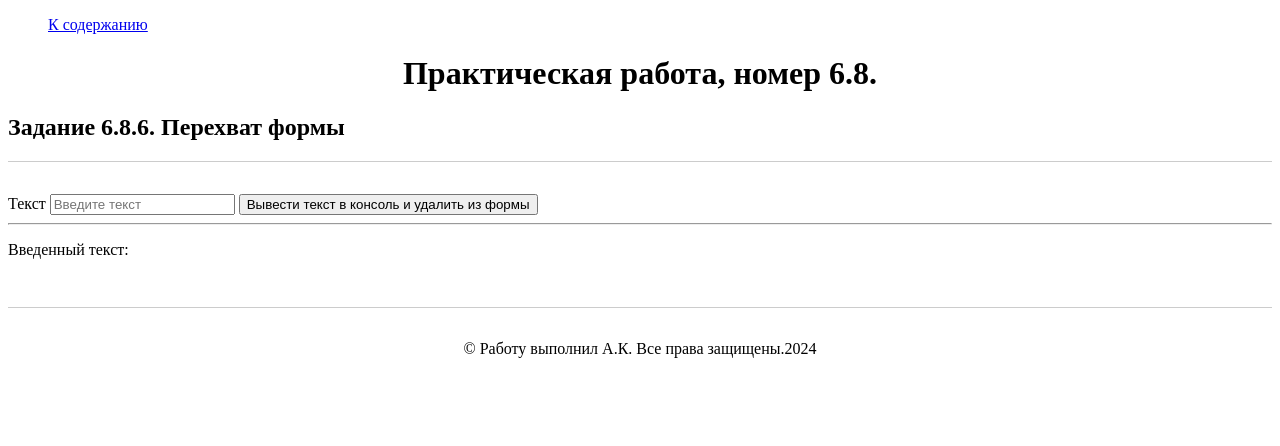
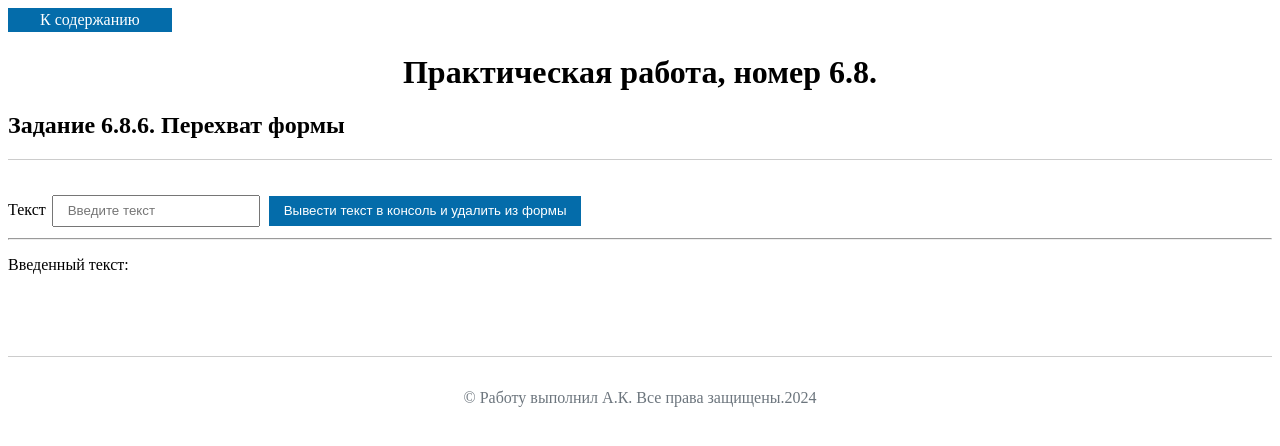
Before and after one commit to alx15do/SF_mod68, a plain HTML site: page task5/index.html in a window 1280 px wide. Drawn offline with Linux system fonts and the light colour scheme.

Commit message:
Обновлены файлы проекта

```diff
--- a/main.css
+++ b/main.css
@@ -13,6 +13,34 @@ footer {
 	text-align: center;
 	border-top: 1px solid #ccc;
 	padding: 2em;
+	color: rgb(108, 117, 125);
+	font-family: 'Times New Roman', Times, serif;
 }
 
-nav ul li {list-style-type: none;}
+nav ul {margin:0;padding:0;}
+nav ul li {list-style-type: none; background-color: #046CAA; display: inline-block;}
+nav ul li a { color:white; text-decoration:none; padding: .2em 2em;display: inline-block;}
+
+input[type=submit] {
+	background-color: #046CAA;
+	border: 1px solid #046CAA;
+	color: white;
+	padding: .5em 1em;
+	text-decoration: none;
+	margin: .2em;
+	cursor: pointer;
+}
+
+input[type=text] {
+  padding: .5em 1em;
+  text-decoration: none;
+  margin: .2em;
+}
+
+#duplicateField > span {
+	padding:1em;
+}
+
+#duplicateField > span.active {
+	background-color: #F0A71C;
+}
--- a/task5/index.html
+++ b/task5/index.html
@@ -23,7 +23,7 @@
         </form>
         <hr>
         <p>Введенный текст:</p>
-        <p id="duplicateField"></p>
+        <p id="duplicateField"><span></span></p>
     </main>
     <footer>
       &copy; Работу выполнил А.К. Все права защищены.2024
--- a/task5/script.js
+++ b/task5/script.js
@@ -7,16 +7,20 @@
 
 
 const elem = document.querySelector('#inputForm');
-const out = document.querySelector('#duplicateField');
+const out = document.querySelector('#duplicateField > span');
 const elSubm = document.querySelector('#submitForm');
 //document.querySelector('#duplicateField').value = String.fromCharCode(event.charCode);
 
 
 elem.addEventListener('keyup', (event) => {
-	//if (event.keypress) {
-	//	console.log('Key press');
-		out.textContent  = elem.value;
-	//}
+
+	out.classList.add('active');
+	out.textContent  = elem.value;
+
+	if (out.textContent=="") {
+		out.classList.remove('active');
+	}
+
 
 });
 
@@ -27,6 +31,7 @@ elSubm.addEventListener('click', () => {
 	if (event.which === 1) {
 		event.preventDefault();
 		let consTxt = console.log("Вывод в консоль после нажатия левой кнопки: "+out.textContent);
+		out.classList.remove('active');
 		out.textContent = "";
 		elem.value = "";
 	}
```
